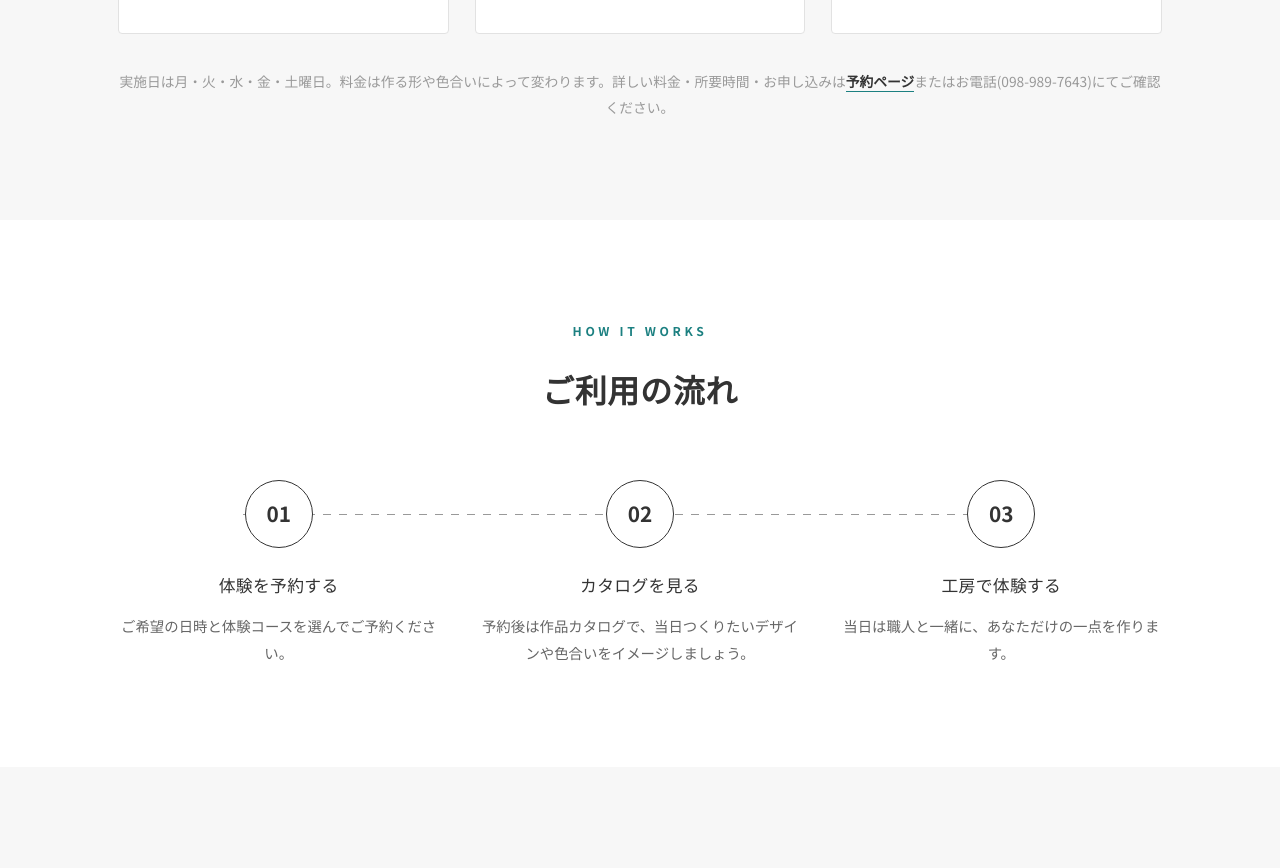
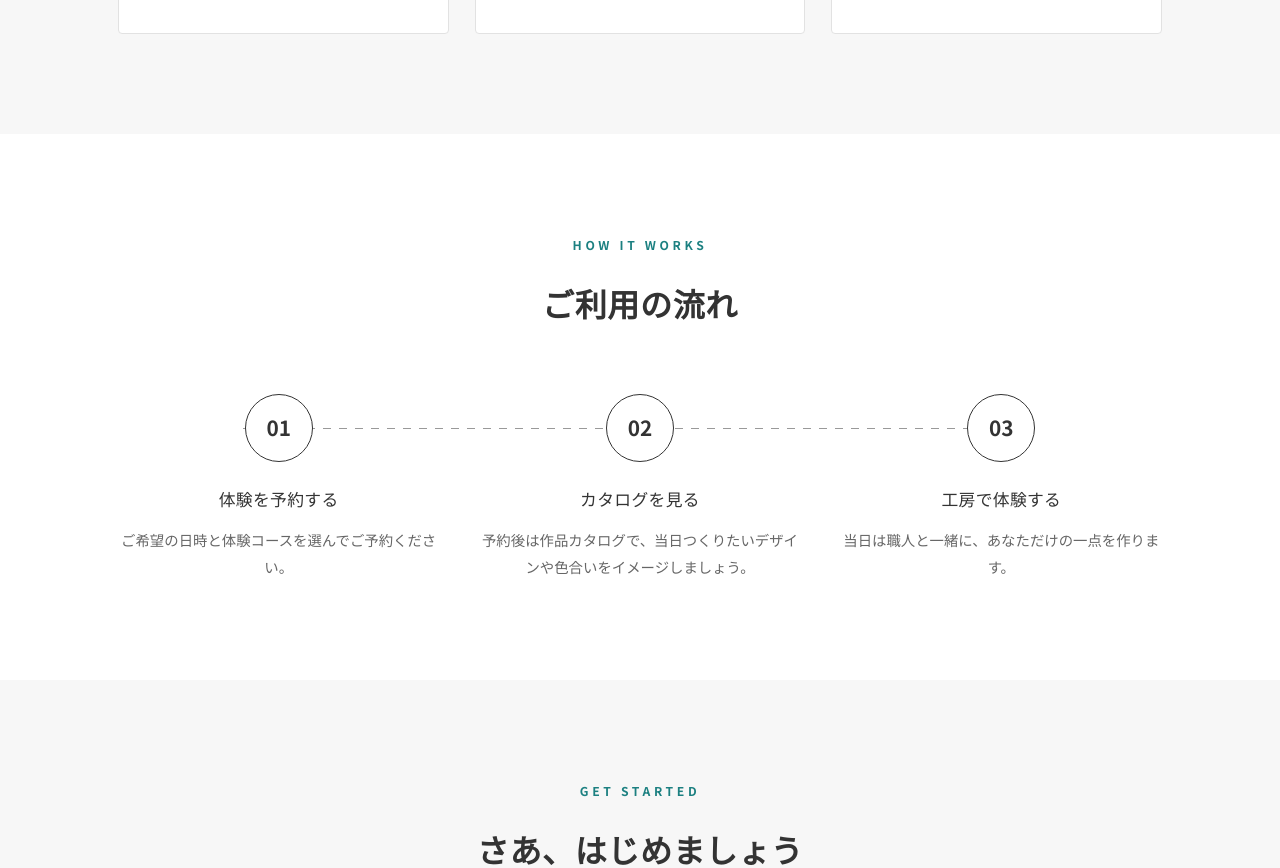
Before and after one commit to motoyaglass/sizuku-taiken-portal, a website: page index.html in a window 1280 px wide. Shown: the part 2485-3353 px from the top of the page. Drawn offline with Linux system fonts and the light colour scheme.

Commit message:
Remove redundant course-note text duplicated in FAQ section
Co-Authored-By: Claude Sonnet 5 <noreply@anthropic.com>
Claude-Session: https://claude.ai/code/session_01PFWjhJbCFiPmJQeVdWdN5h

```diff
--- a/index.html
+++ b/index.html
@@ -531,7 +531,6 @@
         <span class="age">対象：3歳〜</span>
       </div>
     </div>
-    <p class="course-note">実施日は月・火・水・金・土曜日。料金は作る形や色合いによって変わります。詳しい料金・所要時間・お申し込みは<a href="https://reserve.sizuku-taiken.com" style="color:var(--ink); font-weight:700; border-bottom:1px solid var(--stamp);">予約ページ</a>またはお電話(098-989-7643)にてご確認ください。</p>
   </div>
 </section>
 
```
